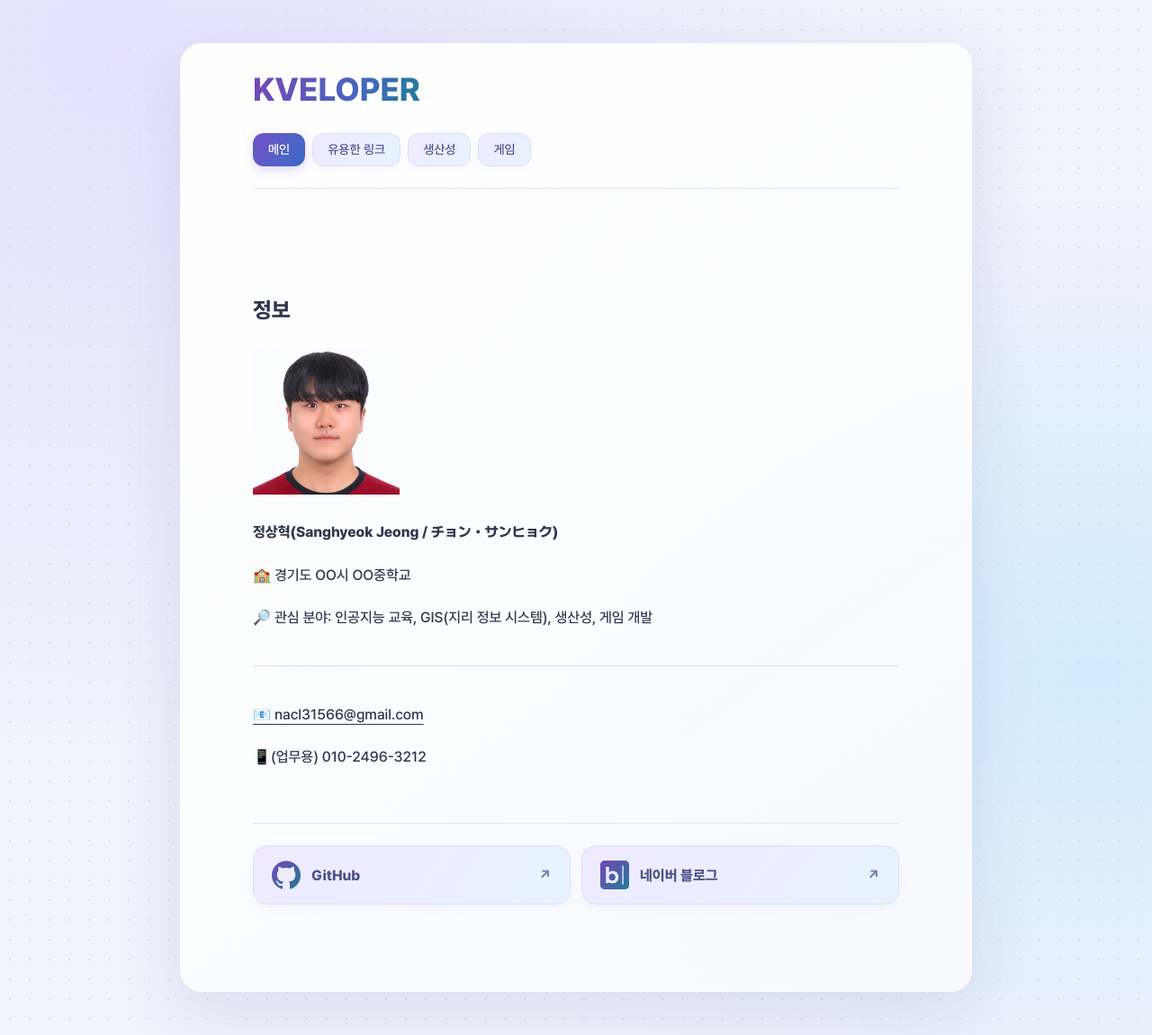
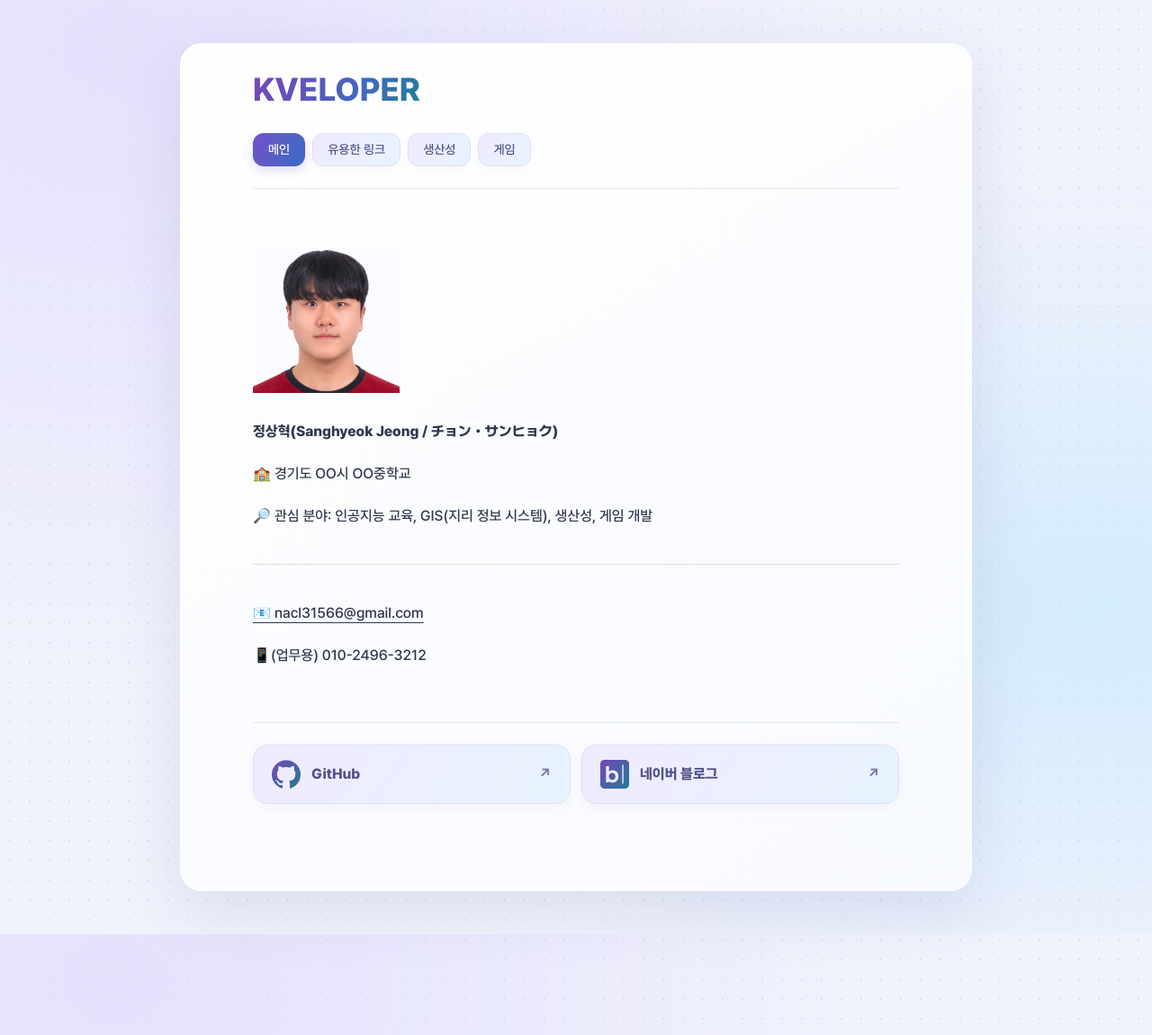
Before and after one commit to kveloper/kveloper.github.io, a Jekyll site: the page built from main.md, in a window 1280 px wide. Shown: the whole page at 90% size. Built offline with Jekyll 4.4.1, drawn with Linux system fonts in a browser that asks for light colours; our own code applies the rules of GitHub Pages for plain Markdown files.

Commit message:
Update main.md

```diff
--- a/main.md
+++ b/main.md
@@ -5,8 +5,6 @@ permalink: /
 skip_label: 본문으로 이동
 description: 정상혁의 개인 페이지
 ---
-
-## 정보
 
 <img src="./assets/me.png" width="163" height="163" />
 
```
